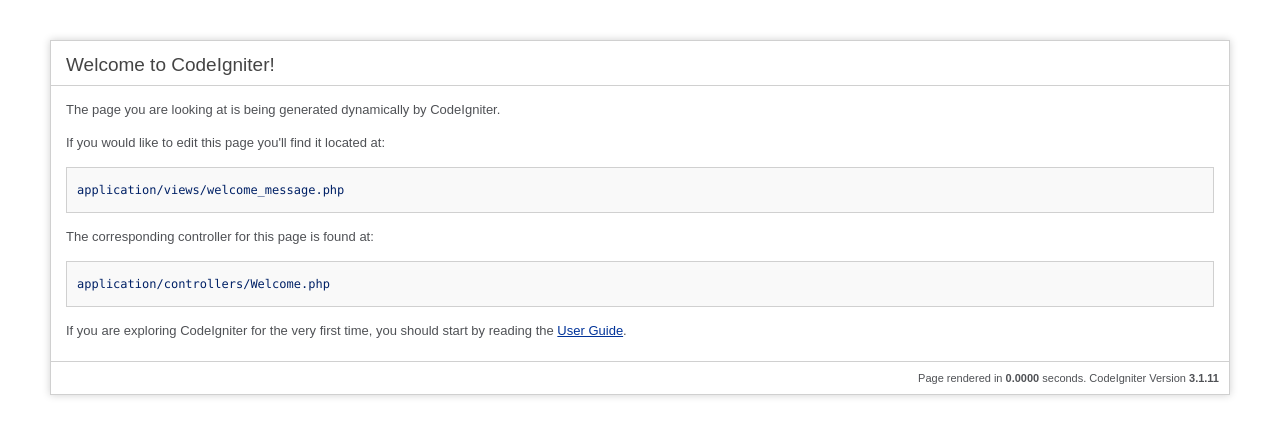
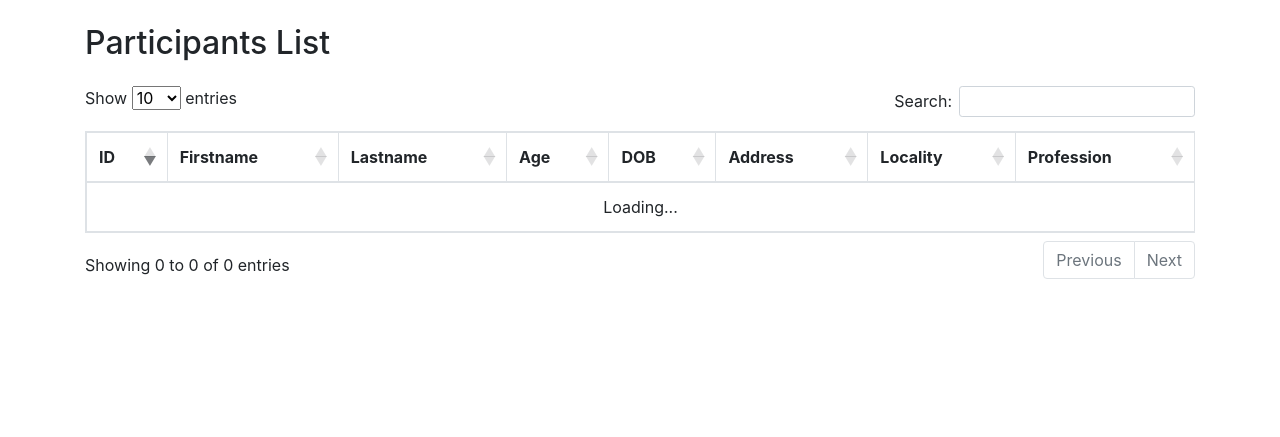
Before and after one commit to ubaid5402/eduvanz, a CodeIgniter app: page /database/ in a window 1280 px wide. Shown: the top 437 px of the page. Run offline with CodeIgniter, Linux system fonts and the light colour scheme; tables that the repository leaves empty hold one stand-in row (values such as "Sample post"); some libraries are stand-ins or nearby versions.

Commit message:
Rest Api
Bootstrap 4 Table Datatable with search feature

```diff
--- a/application/config/database.php
+++ b/application/config/database.php
@@ -77,7 +77,7 @@
 	'dsn'	=> '',
 	'hostname' => 'localhost',
 	'username' => 'root',
-	'password' => 'Admin@123',
+	'password' => '',
 	'database' => 'eduvanz_db',
 	'dbdriver' => 'mysqli',
 	'dbprefix' => '',
--- a/application/controllers/Api.php
+++ b/application/controllers/Api.php
@@ -19,11 +19,11 @@
 
         if(!empty($users))
         {
-            $data['participants'] = $users;
+            $data['data'] = $users;
             $data['code'] = 200;
             $data['errors'] = NULL;
         }else{
-            $data['participants'] = NULL;
+            $data['data'] = NULL;
             $data['code'] = 404;
             $data['errors'] = "Participants not registered yet.";
         }
@@ -42,6 +42,7 @@
             $this->form_validation->set_rules('p_profession', 'Profession', 'required');
             $this->form_validation->set_rules('p_no_of_guest', 'Number of Guest', 'required|numeric');
             $this->form_validation->set_rules('p_address', 'Address', 'required');
+            $this->form_validation->set_rules('p_locality', 'Locality', 'required');
 
             if ($this->form_validation->run() == FALSE){
             $errors = array(
@@ -51,6 +52,7 @@
                 'p_dob' => form_error('p_dob'),
                 'p_profession' => form_error('p_profession'),
                 'p_no_of_guest' => form_error('p_no_of_guest'),
+                'p_locality' => form_error('p_locality'),
                 'p_address' => form_error('p_address')
             );
 
@@ -59,13 +61,26 @@
             $data['code'] = 404;
             }else{
 
-            $data['participants'] = NULL;
-            $data['code'] = 500;
-            $data['errors'] = "Post array required";
+            $arr = array(
+                'p_fname' => $this->post('p_fname'),
+                'p_lname' => $this->post('p_lname'),
+                'p_age' => $this->post('p_age'),
+                'p_dob' => date('Y-m-d',strtotime($this->post('p_dob'))),
+                'p_profession' => $this->post('p_profession'),
+                'p_no_of_guest' => $this->post('p_no_of_guest'),
+                'p_locality' => $this->post('p_locality'),
+                'p_address' => $this->post('p_address')
+            );
+
+            $this->db->insert('participants',$arr);
+
+            $data['data'] = $this->db->insert_id();
+            $data['code'] = 200;
+            $data['errors'] = NULL;
 
             }
         }else{
-            $data['participants'] = NULL;
+            $data['data'] = NULL;
             $data['code'] = 500;
             $data['errors'] = "Post array required";
         }
@@ -73,4 +88,33 @@
         $this->response($data);
 
     }
+
+    public function participants_put($id){
+        if($id){
+        $arr = array(
+            'p_fname' => $this->put('p_fname'),
+            'p_lname' => $this->put('p_lname'),
+            'p_age' => $this->put('p_age'),
+            'p_dob' => date('Y-m-d',strtotime($this->put('p_dob'))),
+            'p_profession' => $this->put('p_profession'),
+            'p_no_of_guest' => $this->put('p_no_of_guest'),
+            'p_locality' => $this->put('p_locality'),
+            'p_address' => $this->put('p_address')
+        );
+
+        $this->participant_model->update($id,$arr);
+
+        $data['data'] = $this->participant_model->get_participant_id($id);
+        $data['code'] = 200;
+        $data['errors'] = NULL;
+
+        }else{
+
+        $data['data'] = NULL;
+        $data['code'] = 404;
+        $data['errors'] = "Id is required";
+
+        }
+        $this->response($data);
+    }
 }
--- a/application/controllers/Welcome.php
+++ b/application/controllers/Welcome.php
@@ -3,21 +3,11 @@
 
 class Welcome extends CI_Controller {
 
-	/**
-	 * Index Page for this controller.
-	 *
-	 * Maps to the following URL
-	 * 		http://example.com/index.php/welcome
-	 *	- or -
-	 * 		http://example.com/index.php/welcome/index
-	 *	- or -
-	 * Since this controller is set as the default controller in
-	 * config/routes.php, it's displayed at http://example.com/
-	 *
-	 * So any other public methods not prefixed with an underscore will
-	 * map to /index.php/welcome/<method_name>
-	 * @see https://codeigniter.com/user_guide/general/urls.html
-	 */
+	public function __construct() {
+        parent::__construct();
+        $this->load->model('participant_model');
+    }
+
 	public function index()
 	{
 		$this->load->view('welcome_message');
--- a/application/models/Participant_model.php
+++ b/application/models/Participant_model.php
@@ -10,4 +10,20 @@
     $query = $this->db->get();
     return $query->result();
 	}
+
+	public function update($id,$arr)
+	{
+    $this->db->where('p_id',$id);
+    $this->db->update('participants',$arr);
+    return true;
+	}
+
+	public function get_participant_id($id)
+	{
+	$this->db->select('*');
+    $this->db->from('participants');
+    $this->db->where('p_id',$id);
+    $query = $this->db->get();
+    return $query->row();
+	}
 }
--- a/application/views/welcome_message.php
+++ b/application/views/welcome_message.php
@@ -1,89 +1,63 @@
-<?php
-defined('BASEPATH') OR exit('No direct script access allowed');
-?><!DOCTYPE html>
+<!DOCTYPE html>
 <html lang="en">
 <head>
-	<meta charset="utf-8">
-	<title>Welcome to CodeIgniter</title>
-
-	<style type="text/css">
-
-	::selection { background-color: #E13300; color: white; }
-	::-moz-selection { background-color: #E13300; color: white; }
-
-	body {
-		background-color: #fff;
-		margin: 40px;
-		font: 13px/20px normal Helvetica, Arial, sans-serif;
-		color: #4F5155;
-	}
-
-	a {
-		color: #003399;
-		background-color: transparent;
-		font-weight: normal;
-	}
-
-	h1 {
-		color: #444;
-		background-color: transparent;
-		border-bottom: 1px solid #D0D0D0;
-		font-size: 19px;
-		font-weight: normal;
-		margin: 0 0 14px 0;
-		padding: 14px 15px 10px 15px;
-	}
-
-	code {
-		font-family: Consolas, Monaco, Courier New, Courier, monospace;
-		font-size: 12px;
-		background-color: #f9f9f9;
-		border: 1px solid #D0D0D0;
-		color: #002166;
-		display: block;
-		margin: 14px 0 14px 0;
-		padding: 12px 10px 12px 10px;
-	}
-
-	#body {
-		margin: 0 15px 0 15px;
-	}
-
-	p.footer {
-		text-align: right;
-		font-size: 11px;
-		border-top: 1px solid #D0D0D0;
-		line-height: 32px;
-		padding: 0 10px 0 10px;
-		margin: 20px 0 0 0;
-	}
-
-	#container {
-		margin: 10px;
-		border: 1px solid #D0D0D0;
-		box-shadow: 0 0 8px #D0D0D0;
-	}
-	</style>
+  <title>Participant | Eduvanz</title>
+  <meta charset="utf-8">
+  <meta name="viewport" content="width=device-width, initial-scale=1">
+  <link rel="stylesheet" href="https://cdnjs.cloudflare.com/ajax/libs/twitter-bootstrap/4.5.2/css/bootstrap.css">
+  <link rel="stylesheet" href="https://cdn.datatables.net/1.10.22/css/dataTables.bootstrap4.min.css">
+  <script src="https://ajax.googleapis.com/ajax/libs/jquery/3.5.1/jquery.min.js"></script>
+  <script src="https://maxcdn.bootstrapcdn.com/bootstrap/4.5.2/js/bootstrap.min.js"></script>
+  <script src="https://cdn.datatables.net/1.10.22/js/jquery.dataTables.min.js"></script>
+  <script src="https://cdn.datatables.net/1.10.22/js/dataTables.bootstrap4.min.js"></script>
 </head>
 <body>
 
-<div id="container">
-	<h1>Welcome to CodeIgniter!</h1>
+<div class="container">
+  <h2 class="mb-4 mt-4">Participants List</h2>
+  <table class="table table-bordered" id="example">
+    <thead>
+      <tr>
+        <th>ID</th>
+        <th>Firstname</th>
+        <th>Lastname</th>
+        <th>Age</th>
+        <th>DOB</th>
+        <th>Address</th>
+        <th>Locality</th>
+        <th>Profession</th>
+      </tr>
+    </thead>
+    <tbody></tbody>
+  </table>
+</div>
 
-	<div id="body">
-		<p>The page you are looking at is being generated dynamically by CodeIgniter.</p>
+<script type="text/javascript">
 
-		<p>If you would like to edit this page you'll find it located at:</p>
-		<code>application/views/welcome_message.php</code>
+var table = $('#example').DataTable({
+    "order": [[ 0, "desc" ]],
+        "ajax": '<?php echo base_url() ?>api/participants',
+         "columns" : [ {
+            "data" : "p_id"
+        },{
+            "data" : "p_fname"
+        },{
+            "data" : "p_lname"
+          },{
+            "data" : "p_age"
+          },{
+            "data" : "p_dob"
+          },{
+            "data" : "p_address"
+          },{
+            "data" : "p_locality"
+          },{
+            "data" : "p_profession"
+          }
+        ],
+});
 
-		<p>The corresponding controller for this page is found at:</p>
-		<code>application/controllers/Welcome.php</code>
-
-		<p>If you are exploring CodeIgniter for the very first time, you should start by reading the <a href="user_guide/">User Guide</a>.</p>
-	</div>
-
-	<p class="footer">Page rendered in <strong>{elapsed_time}</strong> seconds. <?php echo  (ENVIRONMENT === 'development') ?  'CodeIgniter Version <strong>' . CI_VERSION . '</strong>' : '' ?></p>
-</div>
+</script>
 
 </body>
 </html>
```
